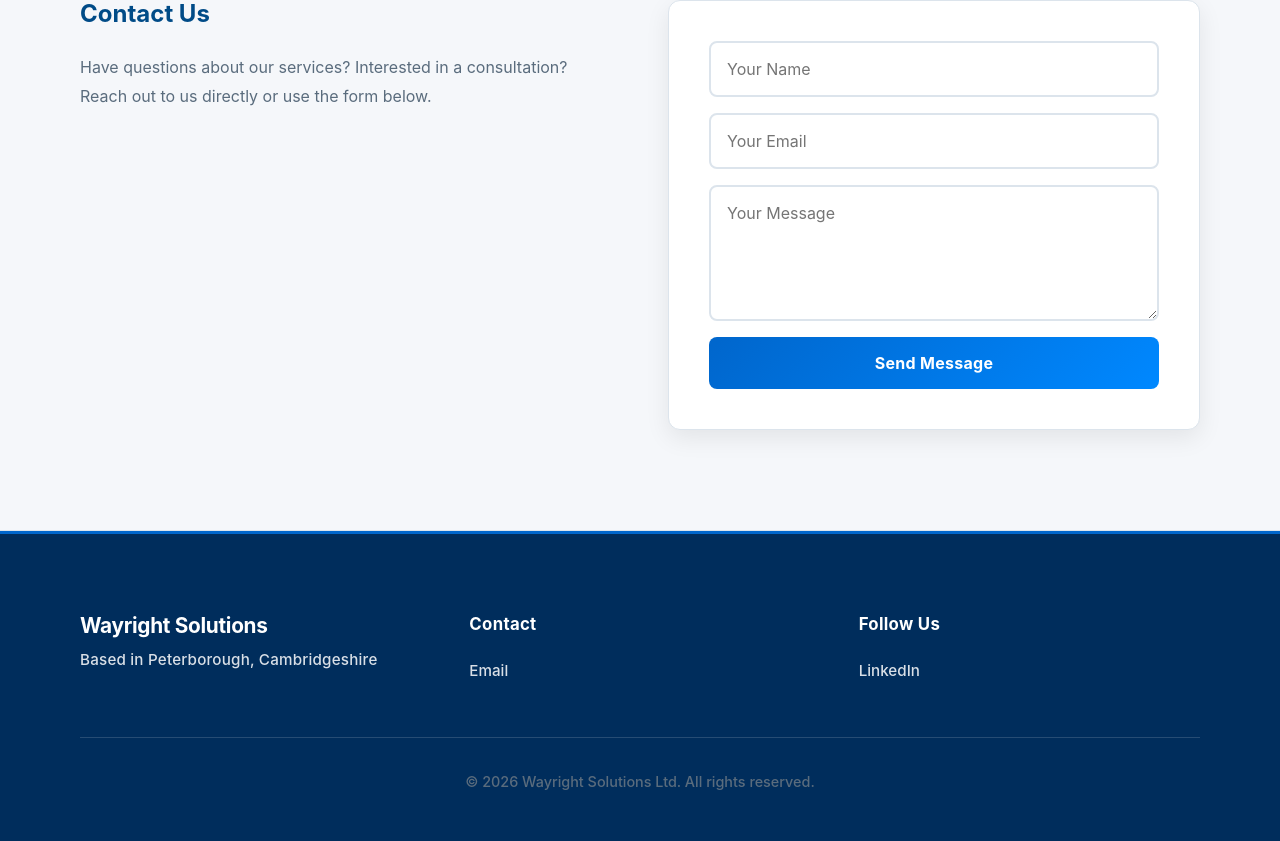
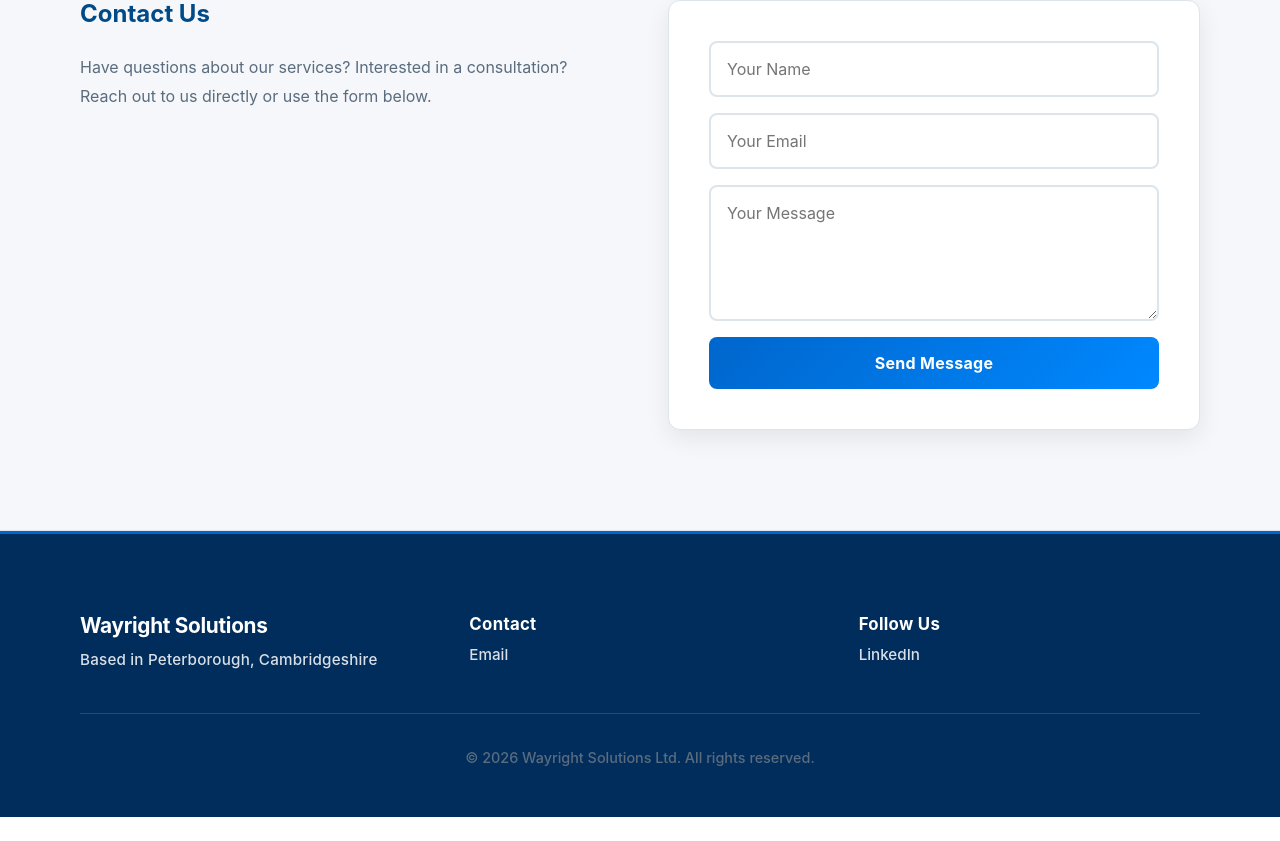
Before and after one commit to EdDev2/WayrightSolutions, a React (Vite) app: page / in a window 1280 px wide. Shown: the part 4409-5250 px from the top of the page. After the commit the page ends 5226 px from the top, so only its background shows below. Built offline with nearby package versions, Linux system fonts and the light colour scheme.

Commit message:
Update Footer.css

```diff
--- a/src/components/Footer.css
+++ b/src/components/Footer.css
@@ -35,7 +35,7 @@
 
 .footer-section h4 {
   color: white;
-  margin-bottom: 1.5rem;
+  margin-bottom: 0.5rem;
   font-size: 1.05rem;
   font-weight: 700;
   letter-spacing: 0.3px;
@@ -43,7 +43,7 @@
 
 .footer-section p {
   color: rgba(255, 255, 255, 0.85);
-  margin-bottom: 0.8rem;
+  margin-bottom: 0;
   font-size: 0.95rem;
   line-height: 1.7;
 }
@@ -79,6 +79,6 @@
 
   .footer-section h4 {
     font-size: 1rem;
-    margin-bottom: 1rem;
+    margin-bottom: 0.5rem;
   }
 }
```
